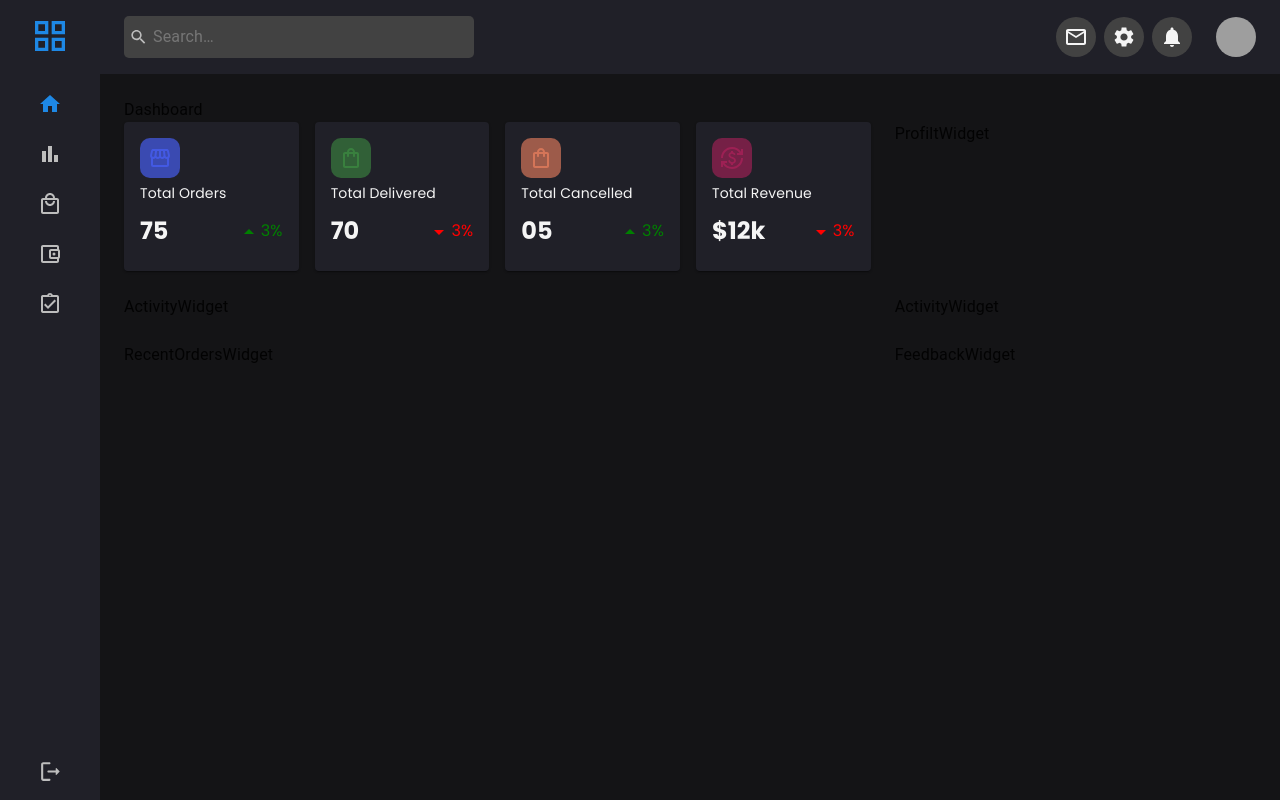
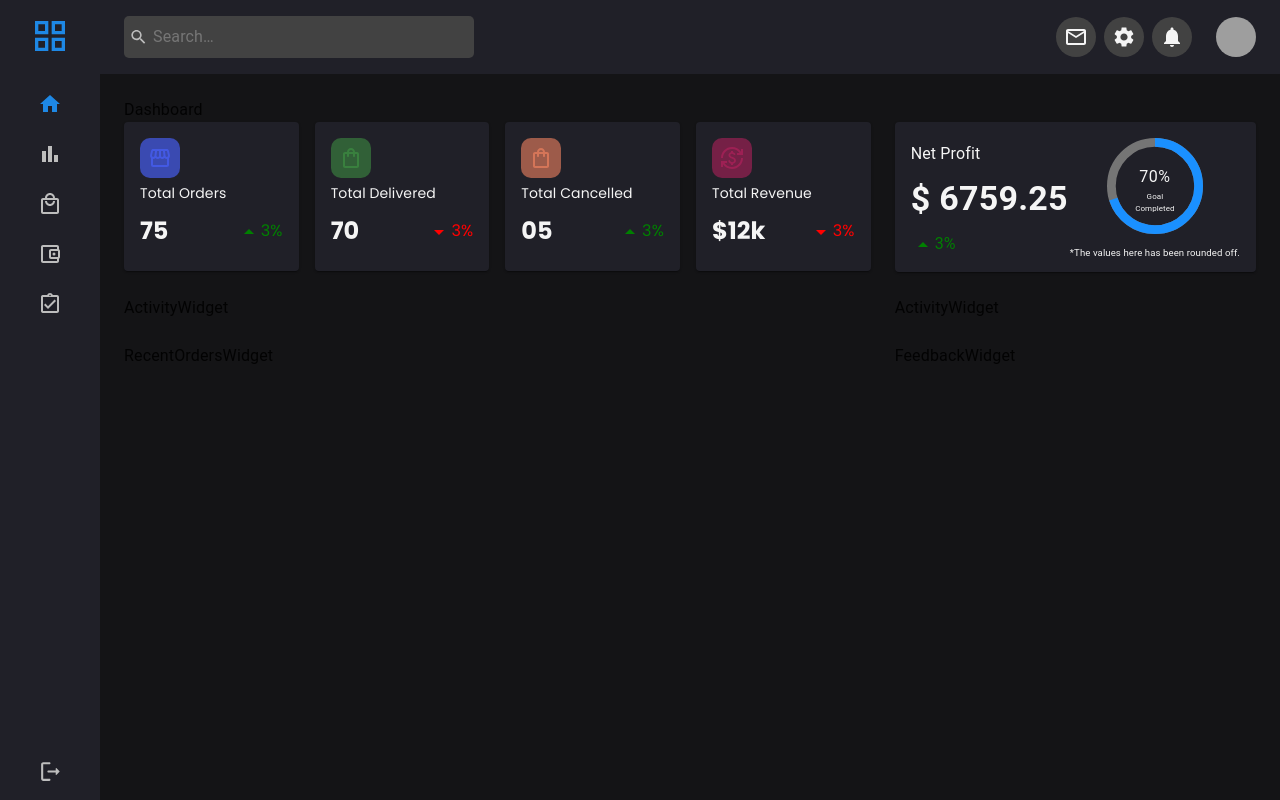
Before and after one commit to adarsh25t/Dashboard, a React (Vite) app: page / in a window 1280 px wide. Built offline with nearby package versions, Linux system fonts and the light colour scheme; grey boxes are pictures that could not be loaded; a web font is replaced by a local one.

Commit message:
profit widget

```diff
--- /dev/null
+++ b/src/components/widgets/CircularProgressWithLabel.tsx
@@ -0,0 +1,82 @@
+import * as React from 'react';
+import CircularProgress, { circularProgressClasses, CircularProgressProps } from '@mui/material/CircularProgress';
+import Typography from '@mui/material/Typography';
+import Box from '@mui/material/Box';
+import { grey } from '@mui/material/colors';
+
+function CircularProgressWithLabel(
+    props: CircularProgressProps & { value: number },
+) {
+    return (
+        <Box sx={{ position: 'relative', display: 'inline-flex' }}>
+
+            <Box sx={{ position: 'relative' }}>
+                <CircularProgress
+                    variant="determinate"
+                    sx={{
+                        color: (theme) =>
+                            theme.palette.grey[theme.palette.mode === 'light' ? 600 : 800],
+                    }}
+                    size={"6rem"}
+                    thickness={4}
+                    {...props}
+                    value={100}
+                />
+                <CircularProgress
+                    variant="determinate"
+                    disableShrink
+                    sx={{
+                        color: (theme) => (theme.palette.mode === 'light' ? '#1a90ff' : '#308fe8'),
+                        position: 'absolute',
+                        left: 0,
+                    }}
+                    size={"6rem"}
+                    thickness={4}
+                    {...props}
+                />
+            </Box>
+            <Box
+                sx={{
+                    top: 0,
+                    left: 0,
+                    bottom: 0,
+                    right: 0,
+                    position: 'absolute',
+                    display: 'flex',
+                    flexDirection: 'column',
+                    alignItems: 'center',
+                    justifyContent: 'center',
+                }}
+            >
+                <Typography
+                    variant="caption"
+                    component="div"
+                    color="primary.light"
+                    sx={{ fontSize: "1rem" }}
+                >{`${Math.round(props.value)}%`}</Typography>
+                <Box
+                    sx={{
+                        display: 'flex',
+                        flexDirection: 'column',
+                        alignItems: 'center',
+                        justifyContent: 'center',
+                    }}
+                >
+                    <Typography sx={{ fontSize: "0.5rem" }}>Goal</Typography>
+                    <Typography sx={{ fontSize: "0.5rem" }}>Completed</Typography>
+                </Box>
+            </Box>
+        </Box>
+    );
+}
+
+export default function CircularWithValueLabel() {
+    const [progress, setProgress] = React.useState(70);
+
+    return (
+    <Box sx={{ display: "flex", justifyContent: "center", alignItems: "center", flexDirection: "column",gap: "5px" }}>
+        <CircularProgressWithLabel value={progress} />
+        <Typography sx={{ fontSize: "0.6rem" }}>*The values here has been rounded off.</Typography>
+    </Box>
+    );
+}
--- a/src/components/widgets/ProfiltWidget.tsx
+++ b/src/components/widgets/ProfiltWidget.tsx
@@ -1,8 +1,37 @@
+import { Box, Card, CardContent, Grid, Typography } from '@mui/material'
+import ArrowDropUpIcon from '@mui/icons-material/ArrowDropUp';
 import React from 'react'
+import CircularWithValueLabel from './CircularProgressWithLabel';
 
-function ProfiltWidget() {
+
+
+const ProfiltWidget: React.FC = () => {
   return (
-    <div>ProfiltWidget</div>
+    <Card sx={{
+      backgroundColor: "secondary.main",
+      color: "primary.light",
+      '&:hover': {
+        backgroundColor: "secondary.light",
+        transition: 'all 0.4s ease',
+        cursor: "pointer",
+        color: "secondary.main"
+      },
+      height: { xs: "100%", sm: "100%", md: "150px" },
+    }}>
+
+      <CardContent sx={{ display: "flex", justifyContent: "space-between", alignItems: "center" }} >
+        <Box sx={{ display: "flex", flexDirection: "column", gap: "10px" }}>
+          <Typography variant='subtitle1'>Net Profit</Typography>
+          <Typography variant='h4' color="primary.light" fontWeight={"bold"}>$ 6759.25</Typography>
+          <Typography variant='subtitle1' color="green">
+            <ArrowDropUpIcon />
+            3%
+          </Typography>
+        </Box>
+        <CircularWithValueLabel />
+      </CardContent>
+    </Card>
+
   )
 }
 
```
